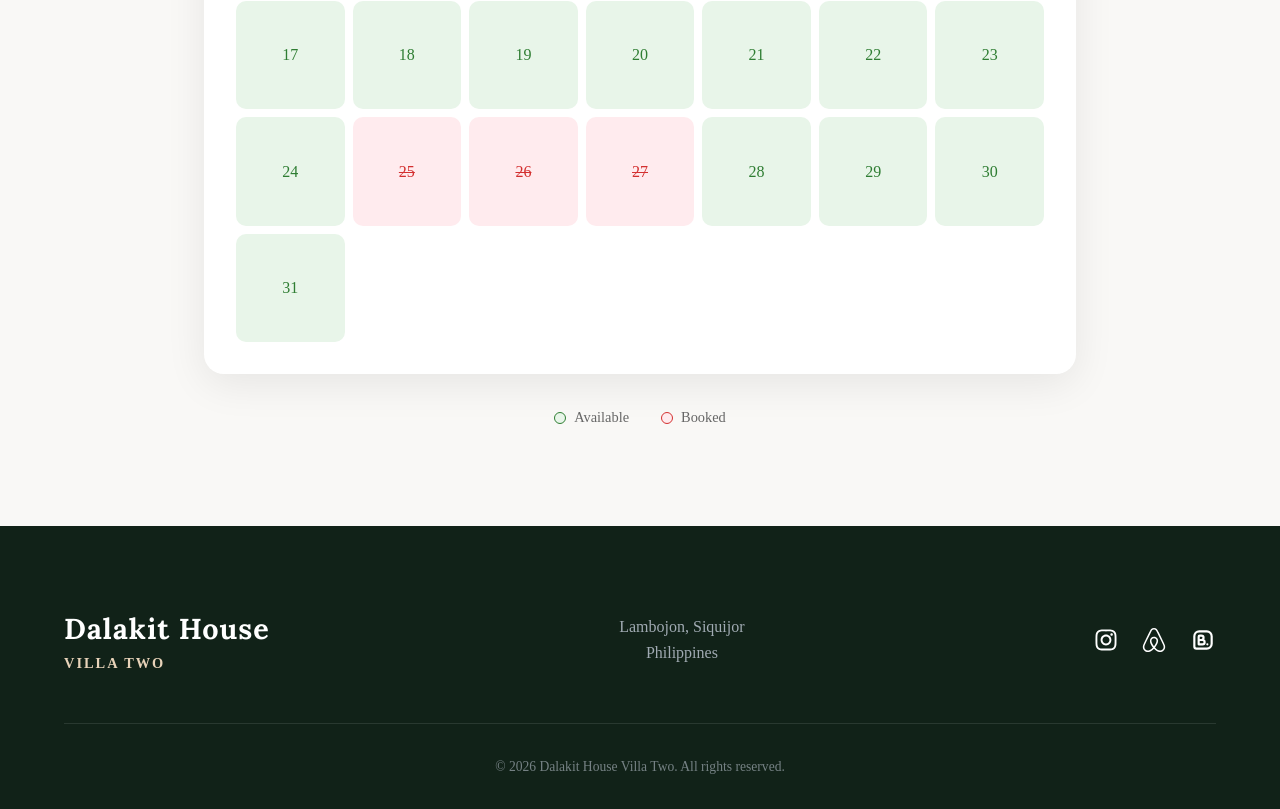
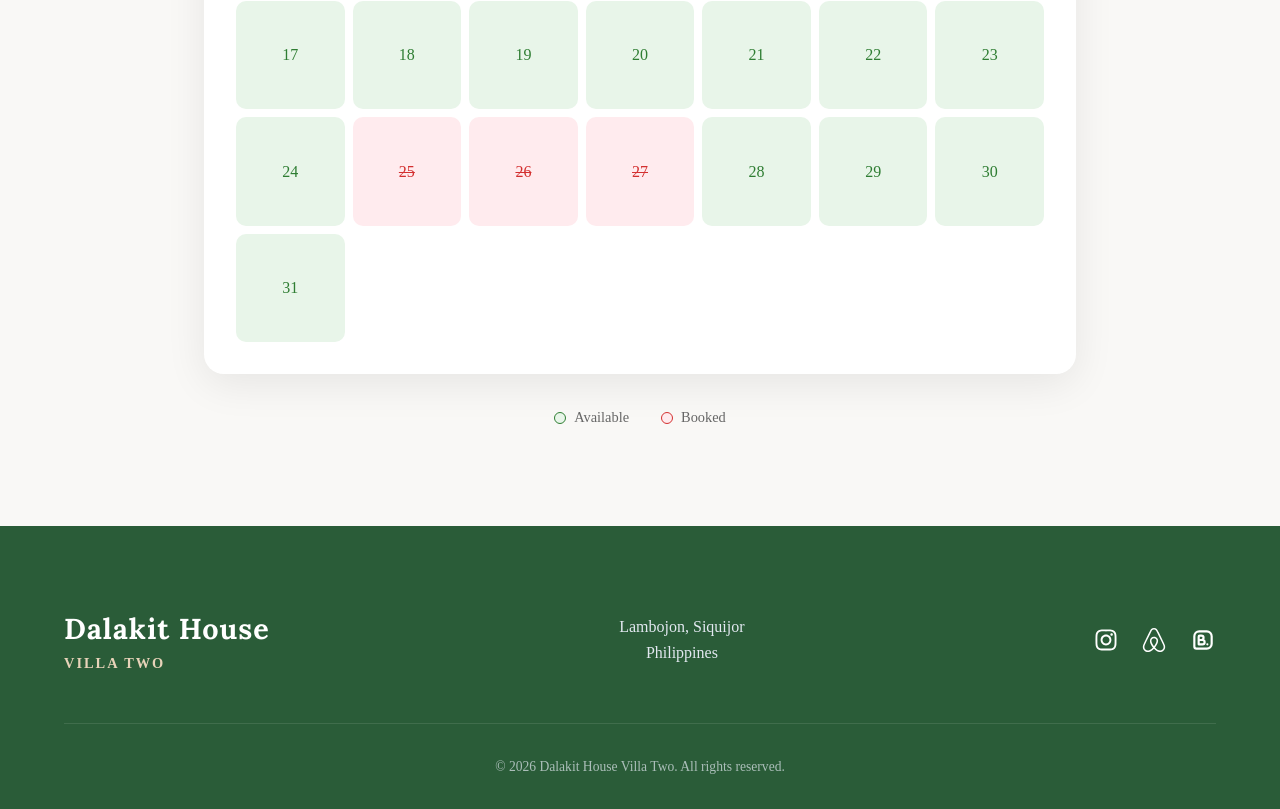
Before and after one commit to darekhotala-droid/krzycho, a Next.js app in the folder v2/: page / in a window 1280 px wide. Shown: the part 3755-4564 px from the top of the page. Built offline with nearby package versions, Linux system fonts and the light colour scheme.

Commit message:
Change footer background to match new primary tropical green

```diff
--- a/v2/src/components/Footer.module.css
+++ b/v2/src/components/Footer.module.css
@@ -1,6 +1,6 @@
 .footer {
-    background: #112218;
-    color: #A0AAB2;
+    background: var(--primary);
+    color: #E2E8F0;
     padding: 5rem 5% 2rem;
 }
 
```
